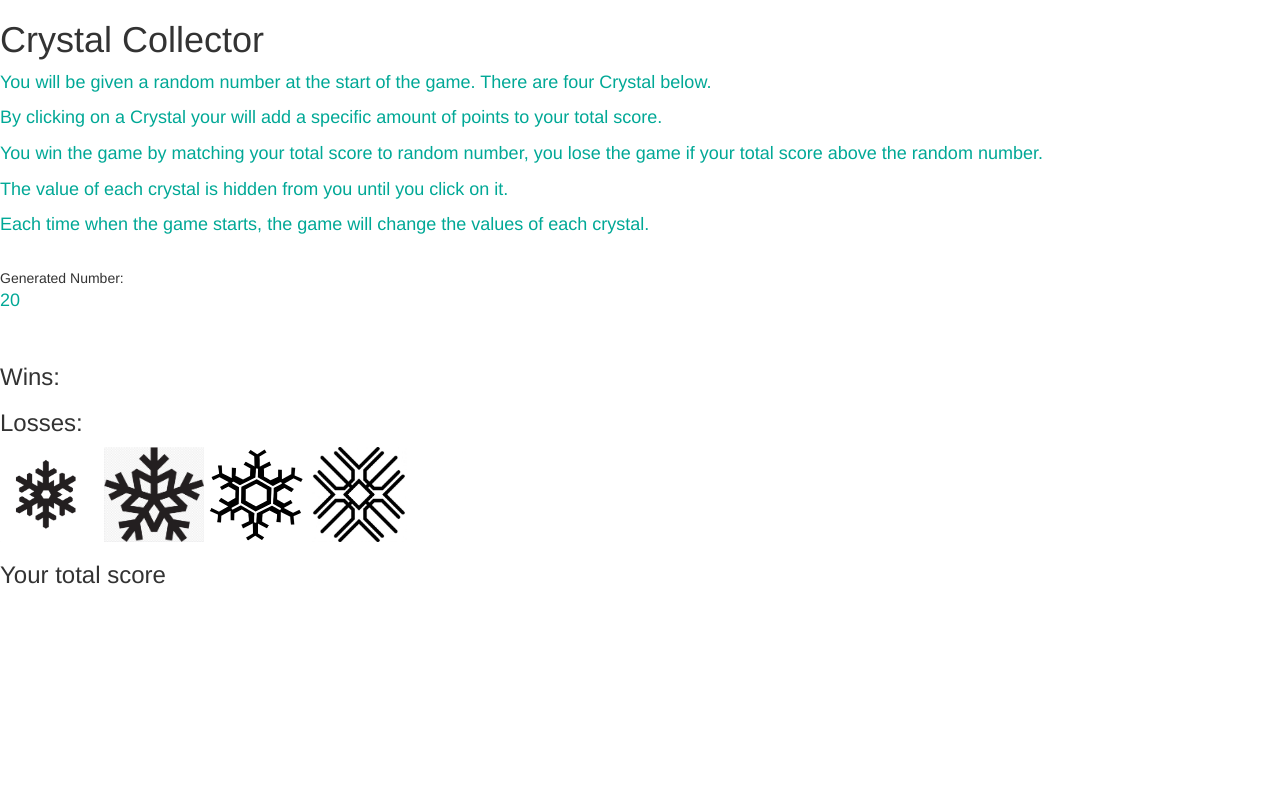
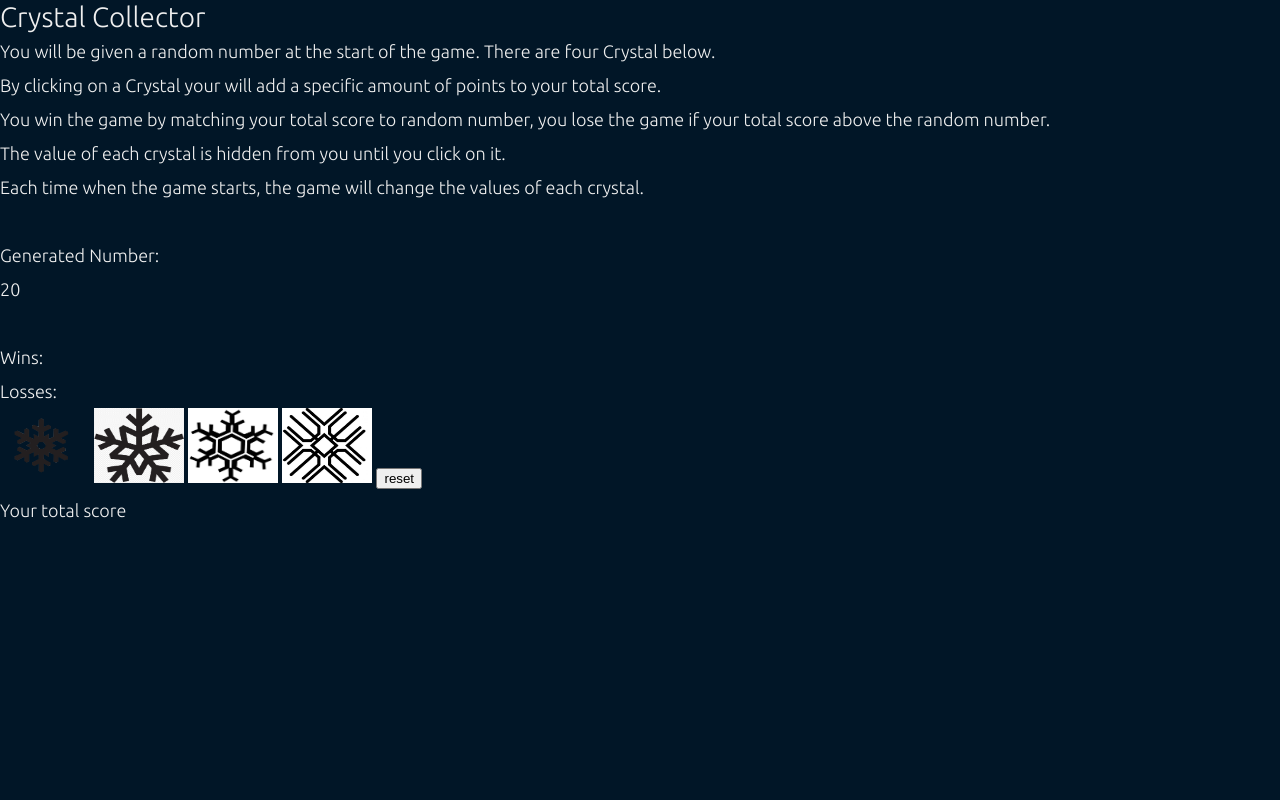
Before and after one commit to jzarta/week-4-gameCrystals, a PHP site: page /index.html in a window 1280 px wide. Run offline with PHP 8.4, Linux system fonts and the light colour scheme.

Commit message:
last changes

```diff
--- a/css/mystyle.css
+++ b/css/mystyle.css
@@ -1,21 +1,25 @@
 body{
-	background-image: url;
-	background-size: 1054px, 750px;
+	background-color: #011627;
+	background-size: 1280px, 1024px;
 	background-repeat: no-repeat;
 	font-size: 18px;
 	line-height: 34px;
-	font-family: 'Ubuntu', sans-serif;;
-	color: #00A896;
+	font-family: 'Ubuntu', sans-serif;
+	color: #EFEFEF;
 }
-h1,
+h1{
+	font-family: font-family: 'Ubuntu', sans-serif;
+	color: #EFEFEF;
+	font-size: 28;
+}
+
+h3{
+	font-family: font-family: 'Ubuntu', sans-serif;
+	color: #EFEFEF;
+}
 
 p{
-	font-family: font-family: 'Noto Sans', sans-serif;
+	font-family: font-family: 'Ubuntu', sans-serif;
 	font-size: 18px;
-	color: #00A896;
+	color: #EFEFEF;
 }
-.container {
-	width: 100%;
-	max-width: 960px;
-	margin: 0 auto;
-}
--- a/index.html
+++ b/index.html
@@ -11,8 +11,6 @@
 <link rel="stylesheet" type="text/css" href="css/myreset.css">
 <link rel="stylesheet" type="text/css" href="css/mystyle.css">
 <link href='https://fonts.googleapis.com/css?family=Ubuntu:300italic,300' rel='stylesheet' type='text/css'>
-
-<link rel="stylesheet" href="https://maxcdn.bootstrapcdn.com/bootstrap/3.3.6/css/bootstrap.min.css" integrity="sha384-1q8mTJOASx8j1Au+a5WDVnPi2lkFfwwEAa8hDDdjZlpLegxhjVME1fgjWPGmkzs7" crossorigin="anonymous">
 
 </head>
 
@@ -44,10 +42,11 @@
     <div><h3>Wins: </h3><p id="wins"></p></div>
     <div><h3>Losses: </h3><p id="losses"></p></div>
 
-  	<img id="crystalOne" src="../week-4-gameCrystals/images/Cristal 1.png" alt="crystalOne" style="width:100px;height:95px;">
-	<img src="../week-4-gameCrystals/images/Cristal 2.png" alt="crystalTwo" style="width:100px;height:95px;">
-	<img src="../week-4-gameCrystals/images/Cristal 3.png" alt="crystalThree" style="width:100px;height:95px;">
-	<img src="../week-4-gameCrystals/images/Cristal 4.png" alt="crystalFour" style="width:100px;height:95px;">
+  	<img id="crystalOne" src="../week-4-gameCrystals/images/Cristal 1.png" alt="crystalOne" style="width:90px;height:75px;">
+	<img src="../week-4-gameCrystals/images/Cristal 2.png" id="crystalTwo" style="width:90px;height:75px;">
+	<img src="../week-4-gameCrystals/images/Cristal 3.png" id="crystalThree" style="width:90px;height:75px;">
+	<img src="../week-4-gameCrystals/images/Cristal 4.png" id="crystalFour" style="width:90px;height:75px;">
+    <input type="button" value="reset" onClick="this.reset()" />
 
 <div><h3>Your total score</h3> <p id="yourTotalScore">
 
@@ -61,17 +60,14 @@
 
 //Variables
 $( document ).ready(function(){
-//var randomNumber = 36;
 var yourNumber = 0;
 var wins = 0;
 var losses = 0;
 var yourTotalScore = 0;
-//var crystalOne = 0;
-//var crystalTwo = 0;
-//var crystalThree = 0;
-//var crystalFour = 0;
 
 //jQuery section
+
+
 var randomNumber = Math.floor(Math.random() * 36 +1);
 $('#generated').html(randomNumber);
 
@@ -88,9 +84,12 @@ $('#generated').html(randomNumber);
 
     }
 
+
+
  var newYourNumber =  function yourNumber(min, max) {
         return Math.floor(Math.random() * (max - min + 1) + min);
  };
+
 
 //var Clicks
 
@@ -112,18 +111,51 @@ $("#crystalOne").on("click", function(){
 });
 
 $("#crystalTwo").on("click", function(){
-  var randomOnClick = newYourNumber(1 , 12);
-  console.log(randomOnClick);
-  yourTotalScore = yourTotalScore + randomOnClick;
-  $("#yourTotalScore").html(yourTotalScore);
+   var randomOnClick = newYourNumber(1 , 12);
+    console.log(randomOnClick);
+    yourTotalScore = yourTotalScore + randomOnClick;
+    $("#yourTotalScore").html(yourTotalScore);
+
+    if (yourTotalScore == randomNumber) {
+        wins++;
+        $('#wins').html(wins);
+    }
+    if (yourTotalScore > randomNumber){
+        losses++;
+        $("#losses").html(losses);
+    }
 });
 
 $("#crystalThree").on("click", function(){
+  var randomOnClick = newYourNumber(1 , 12);
+    console.log(randomOnClick);
+    yourTotalScore = yourTotalScore + randomOnClick;
+    $("#yourTotalScore").html(yourTotalScore);
 
+    if (yourTotalScore == randomNumber) {
+        wins++;
+        $('#wins').html(wins);
+    }
+    if (yourTotalScore > randomNumber){
+        losses++;
+        $("#losses").html(losses);
+    }
 });
 
 $("#crystalFour").on("click", function(){
+  var randomOnClick = newYourNumber(1 , 12);
+    console.log(randomOnClick);
+    yourTotalScore = yourTotalScore + randomOnClick;
+    $("#yourTotalScore").html(yourTotalScore);
 
+    if (yourTotalScore == randomNumber) {
+        wins++;
+        $('#wins').html(wins);
+    }
+    if (yourTotalScore > randomNumber){
+        losses++;
+        $("#losses").html(losses);
+    }
 });
 
 });
```
Also changed, not shown: images/Cristal 1.png.
